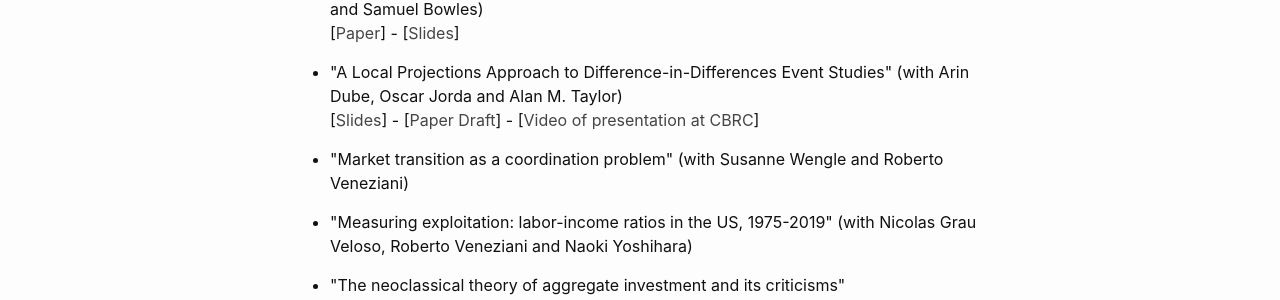
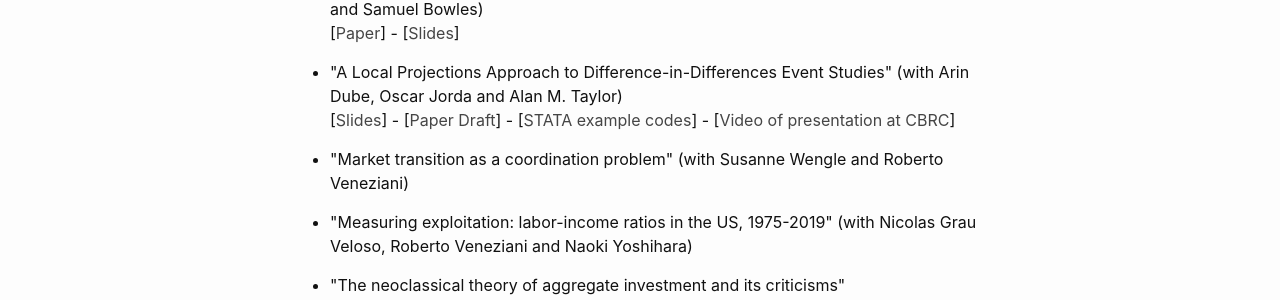
Before and after one commit to danielegirardi/danielegirardi.github.io, a Jekyll site: the page built from index.md, in a window 1280 px wide. Shown: the part 1553-1853 px from the top of the page. Built offline with Jekyll 4.4.1, drawn with Linux system fonts in a browser that asks for light colours.

Commit message:
Update home.html

```diff
--- a/_layouts/home.html
+++ b/_layouts/home.html
@@ -119,7 +119,8 @@ Work in progress:</strong></h1>
 <ul style="list-style-type: disc;">
  	<li>"A Local Projections Approach to Difference-in-Differences Event Studies" (with Arin Dube, Oscar Jorda and Alan M. Taylor) <br/>
   [<a style="color: #454545;"href="https://danielegirardi.github.io/posts/documents/LPDiD_Slides_ASSA2023.pdf" target="_blank" rel="noopener">Slides</a>] -
-   [<a style="color: #454545;"href="https://www.aeaweb.org/conference/2023/program/paper/7dZyNZEn" target="_blank" rel="noopener">Paper Draft</a>] -
+   [<a style="color: #454545;"href="https://www.nber.org/papers/w31184" target="_blank" rel="noopener">Paper Draft</a>] -
+   [<a style="color: #454545;"href="https://github.com/danielegirardi/lpdid/" target="_blank" rel="noopener">STATA example codes</a>] -
   [<a style="color: #454545;"href="https://www.youtube.com/watch?v=lHt39AZ-a38" target="_blank" rel="noopener">Video of presentation at CBRC</a>]
   </li>
 </ul>
```
